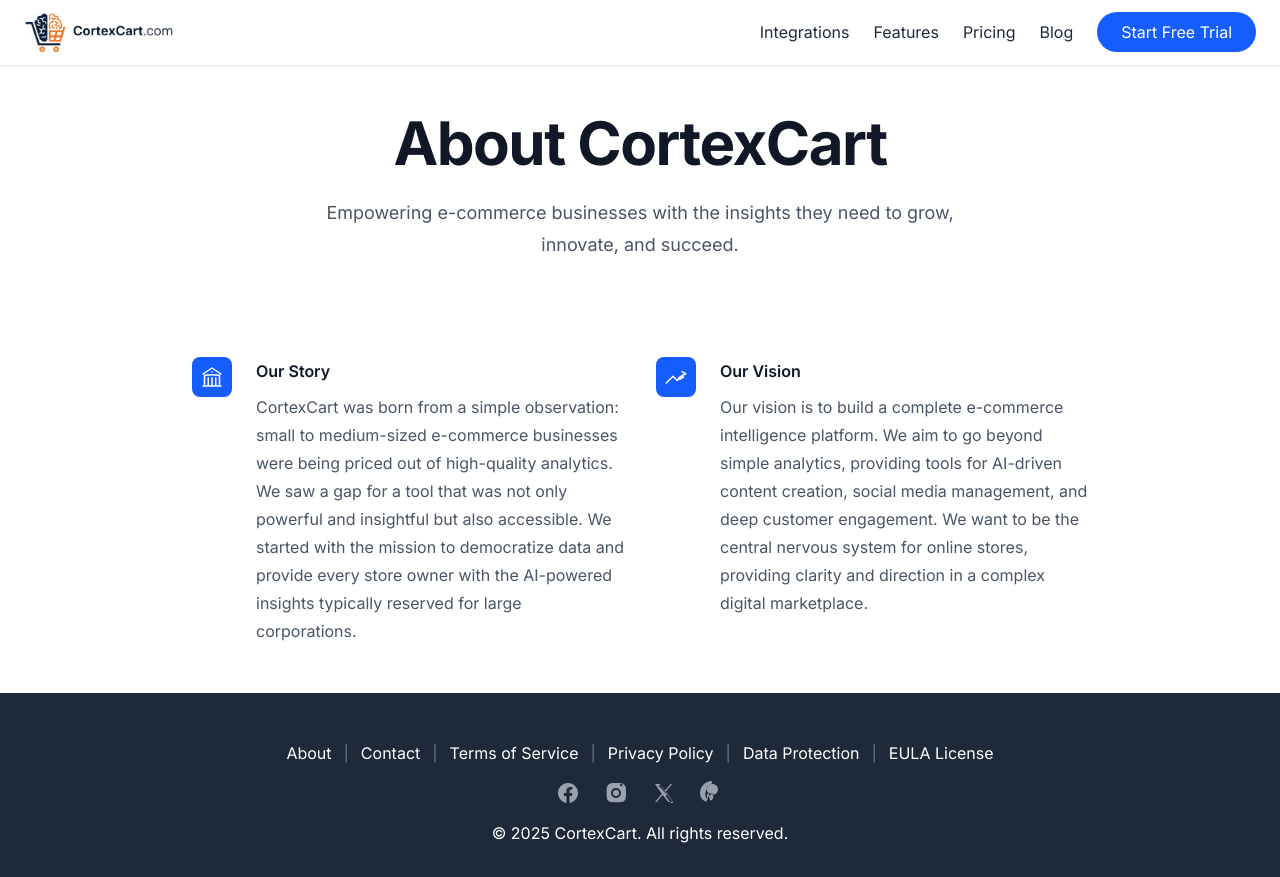
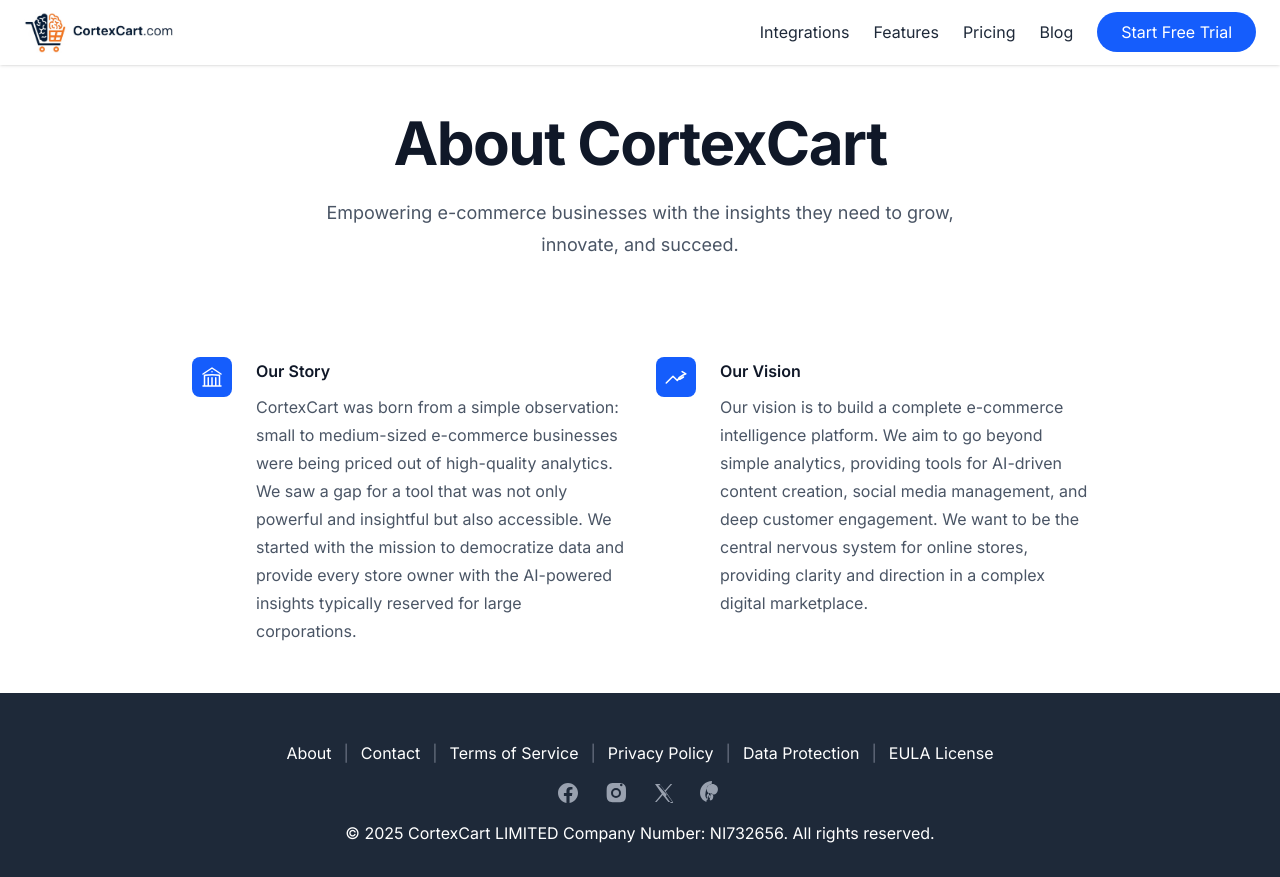
Before and after one commit to bespokedesignservices/cortex-cart-main, a Next.js app: page /pages/about in a window 1280 px wide. Built offline with nearby package versions, Linux system fonts and the light colour scheme.

Commit message:
Added company limited number to footer

```diff
--- a/app/components/FooterBase.jsx
+++ b/app/components/FooterBase.jsx
@@ -78,7 +78,7 @@
                         ))}
                     </div>
 
-                    <p className="mt-4">&copy; {new Date().getFullYear()} CortexCart. All rights reserved.</p>
+                    <p className="mt-4">&copy; {new Date().getFullYear()} CortexCart LIMITED Company Number: NI732656. All rights reserved.</p>
 
                 </div>
 
```
